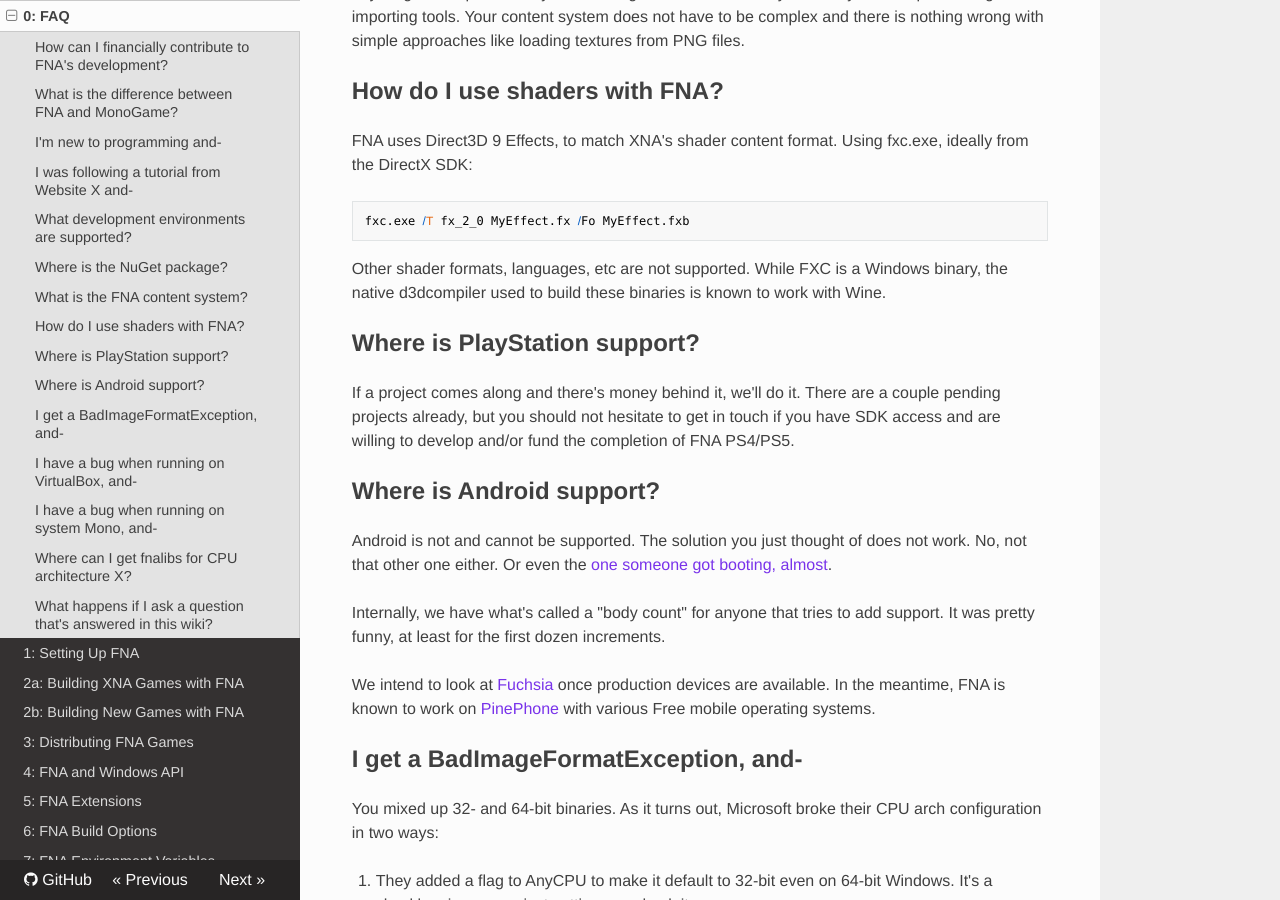
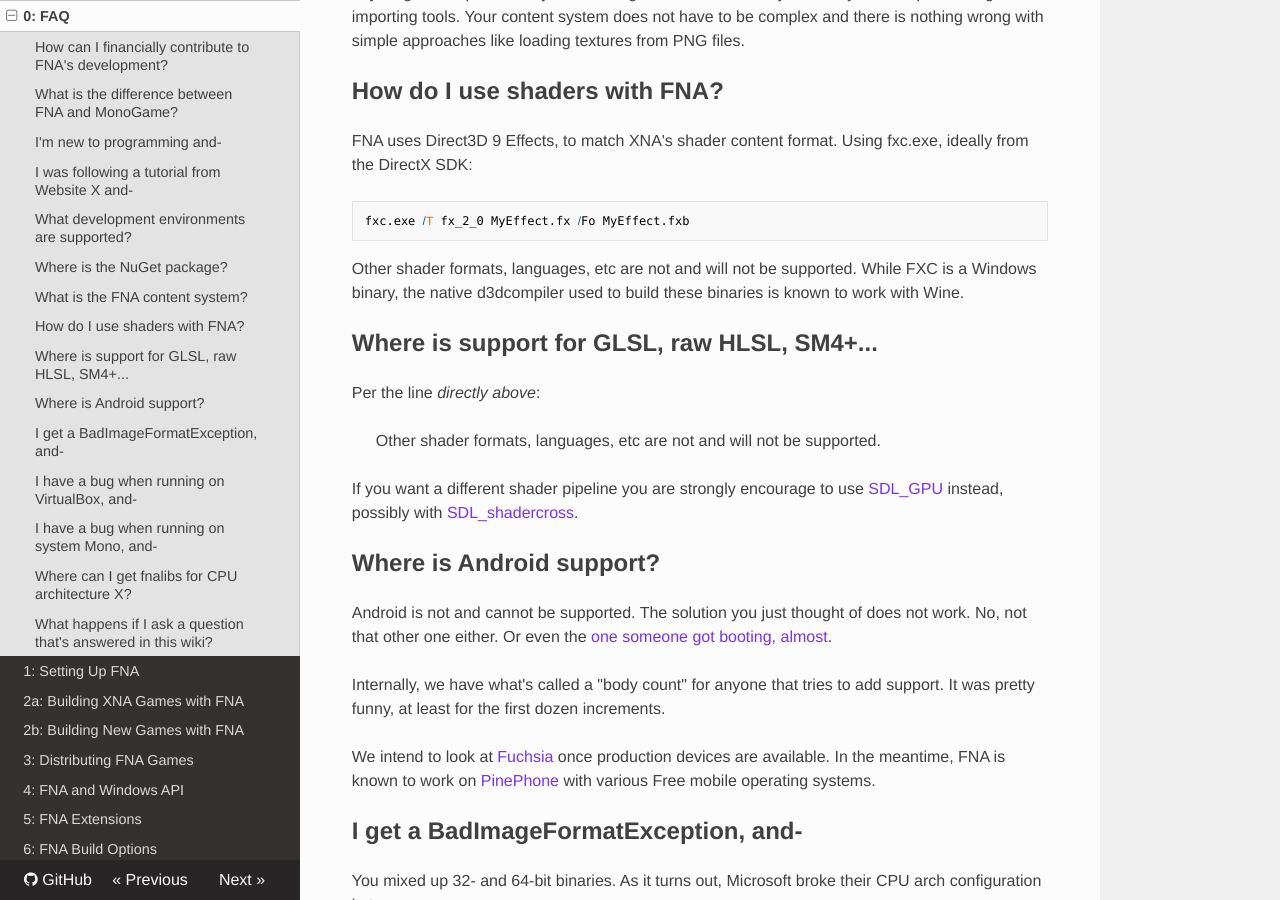
Before and after one commit to FNA-XNA/docs, an MkDocs documentation site: the page built from docs/0:-FAQ.md, in a window 1280 px wide and 900 px high, scrolled down 1738 px. Built offline with MkDocs 1.6.1, drawn with Linux system fonts in a browser that asks for light colours; nearby versions of some CDN libraries.

Commit message:
FAQ: Remove PlayStation entry, add entry for GLSL and such

````diff
--- a/docs/0:-FAQ.md
+++ b/docs/0:-FAQ.md
@@ -46,10 +46,15 @@
 fxc.exe /T fx_2_0 MyEffect.fx /Fo MyEffect.fxb
 ```
 
-Other shader formats, languages, etc are not supported. While FXC is a Windows binary, the native d3dcompiler used to build these binaries is known to work with Wine.
+Other shader formats, languages, etc are not and will not be supported. While FXC is a Windows binary, the native d3dcompiler used to build these binaries is known to work with Wine.
 
-## Where is PlayStation support?
-If a project comes along and there's money behind it, we'll do it. There are a couple pending projects already, but you should not hesitate to get in touch if you have SDK access and are willing to develop and/or fund the completion of FNA PS4/PS5.
+## Where is support for GLSL, raw HLSL, SM4+...
+
+Per the line _directly above_:
+
+> Other shader formats, languages, etc are not and will not be supported.
+
+If you want a different shader pipeline you are strongly encourage to use [SDL_GPU](https://wiki.libsdl.org/SDL3/CategoryGPU) instead, possibly with [SDL_shadercross](https://github.com/libsdl-org/SDL_shadercross).
 
 ## Where is Android support?
 Android is not and cannot be supported. The solution you just thought of does not work. No, not that other one either. Or even the [one someone got booting, almost](https://github.com/0x0ade/FNADroid).
````
